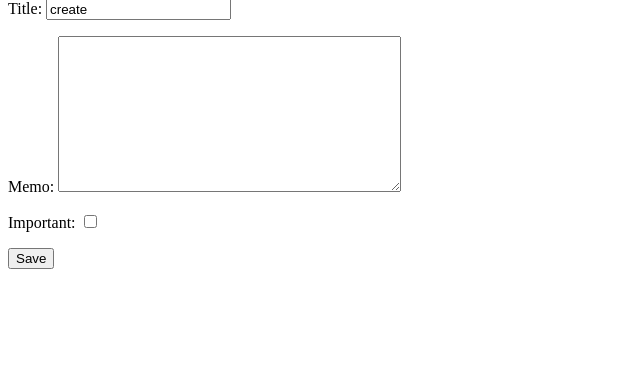
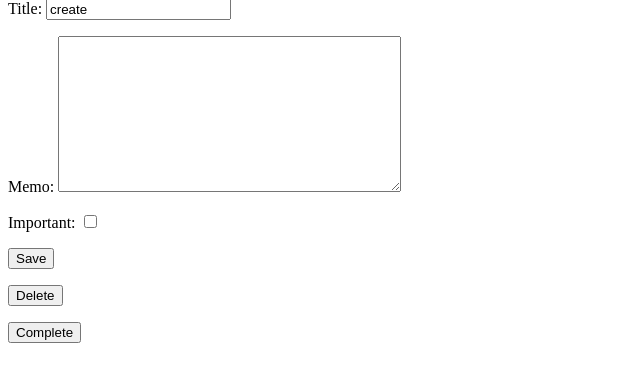
Before and after one commit to Alexgkz/todowoo-project, a Django app: page /todo/2 in a window 1280 px wide. Shown: the part 134-519 px from the top of the page, without its empty margins (0-640 px from the left). Run offline with Django 4.2, Linux system fonts and the light colour scheme; a user stored in the database is signed in; data comes from the database, SQL or seed files in the repository; both versions use the stored data as it was after the commit.

Commit message:
befor p15 lesson 6.13 Made Completing and deleting of todo

```diff
--- a/todo/templates/todo/currenttodos.html
+++ b/todo/templates/todo/currenttodos.html
@@ -2,7 +2,7 @@
 {% extends 'todo/base.html' %}
 
 {% block content %}
-
+Current
 <ul>
   {% for todo in todos %}
 
--- a/todo/templates/todo/viewtodo.html
+++ b/todo/templates/todo/viewtodo.html
@@ -3,14 +3,24 @@
 
 {% block content %}
 
-{{ error }}
+  {{ error }}
 
   {{ todo.title }}        <!-- #вывод заголовка -->
 
   <form method="POST">    <!-- #вывод формы -->
-    {% csrf_token %}
+      {% csrf_token %}
     {{ form.as_p }}
     <button type="submit">Save</button>
   </form>
 
+  <form method="POST" action="{% url 'deletetodo' todo.id %}">    <!-- #вывод и действие кнопки Complete -->
+      {% csrf_token %}
+    <button type="submit">Delete</button>
+  </form>
+
+  <form method="POST" action="{% url 'completetodo' todo.id %}">    <!-- #вывод и действие кнопки Complete -->
+      {% csrf_token %}
+    <button type="submit">Complete</button>
+  </form>
+
 {% endblock %}
--- a/todo/views.py
+++ b/todo/views.py
@@ -5,6 +5,7 @@ from django.db import IntegrityError   #для  сообщ об ошибке log
 from django.contrib.auth import login, logout, authenticate   #
 from .forms import TodoForm  # импорт формы страницы создания записей из файла todo/forms.py
 from .models import Todo  # импорт модели Todo из файла todo/models.py
+from django.utils import timezone
 
 def home(request):
     return render (request, 'todo/home.html')
@@ -73,3 +74,16 @@ def viewtodo(request, todo_pk):          #отобразится страниц
                 return redirect('currenttodos') # редирект на страницу currenttodos
             except ValueError:  # если возникла ошибка неправильных данных ValueError
                 return render (request, 'todo/viewtodo.html', {'todo':todo, 'form':form, 'error':'Bad data passed in. Try again'})
+
+def completetodo(request, todo_pk):          #завершение дел., todo_pk-ключ записи для просмотра
+        todo = get_object_or_404(Todo, pk=todo_pk, user=request.user)      #функция получения объекта(записи здесь), 'user=request.user' нужна для того чтобы если запись создана не текущим пользователем и он хочет эту запись отобразить/завершить запросом через строку браузера была ошибка 404
+        if request.method == 'POST':         #при вызове через метод 'POST' (через кнопку)
+            todo.datacompleted = timezone.now() #заполнение дата/время завершения, что и есть условие завершения
+            todo.save()
+            return redirect('currenttodos') # редирект на страницу currenttodos
+
+def deletetodo(request, todo_pk):          #удаление дел., todo_pk-ключ записи для просмотра
+        todo = get_object_or_404(Todo, pk=todo_pk, user=request.user)      #функция получения объекта(записи здесь), 'user=request.user' нужна для того чтобы если запись создана не текущим пользователем и он хочет эту запись отобразить/завершить запросом через строку браузера была ошибка 404
+        if request.method == 'POST':         #при вызове через метод 'POST' (через кнопку)
+            todo.delete()
+            return redirect('currenttodos') # редирект на страницу currenttodos
--- a/todowoo/urls.py
+++ b/todowoo/urls.py
@@ -30,4 +30,6 @@ urlpatterns = [
     path('create/', views.createtodo, name='createtodo'),
     path('current/', views.currenttodos, name='currenttodos'),
     path('todo/<int:todo_pk>', views.viewtodo, name='viewtodo'),
+    path('todo/<int:todo_pk>/complete', views.completetodo, name='completetodo'),
+    path('todo/<int:todo_pk>/delete', views.deletetodo, name='deletetodo'),
 ]
```
Also changed, not shown: db.sqlite3, 1 other file.
